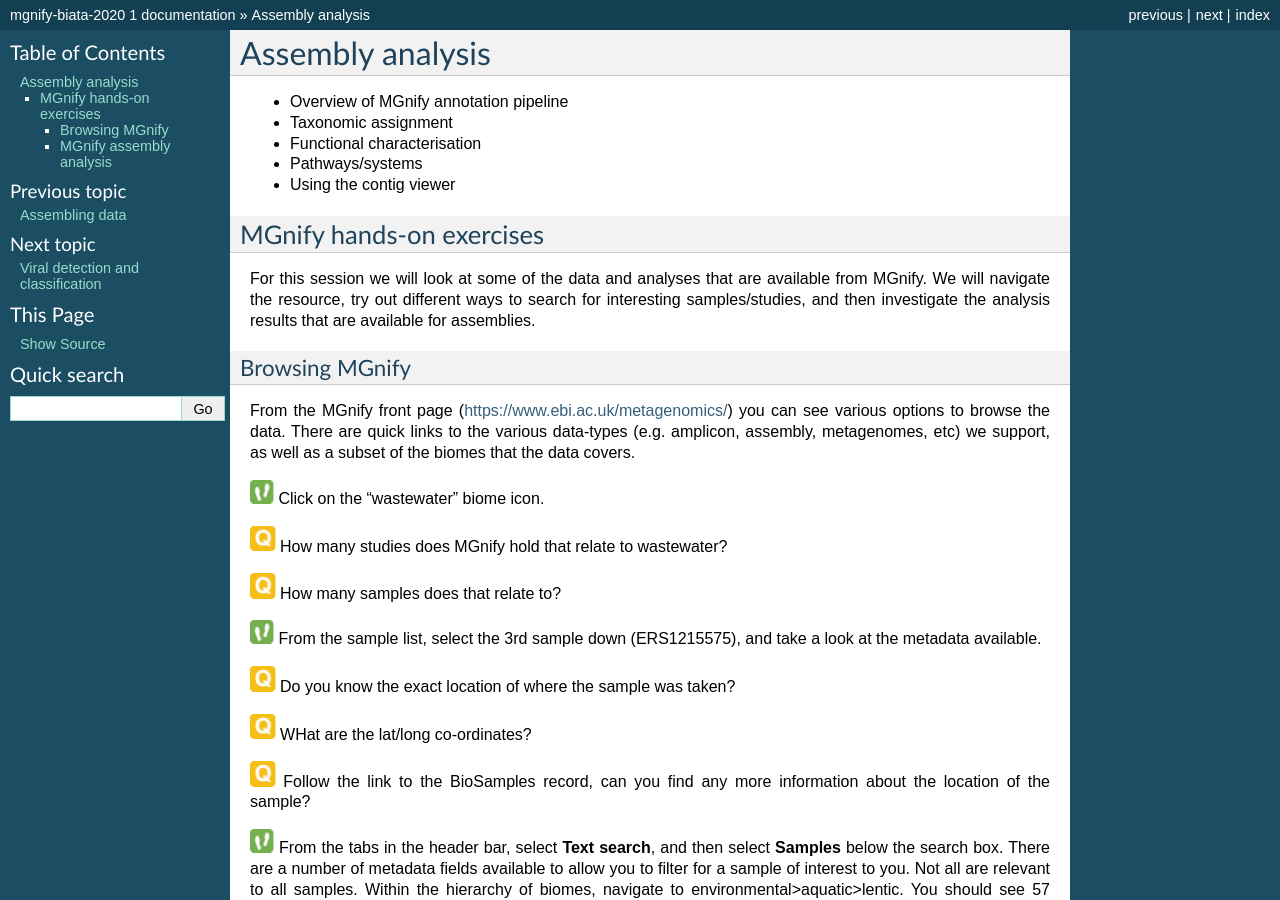
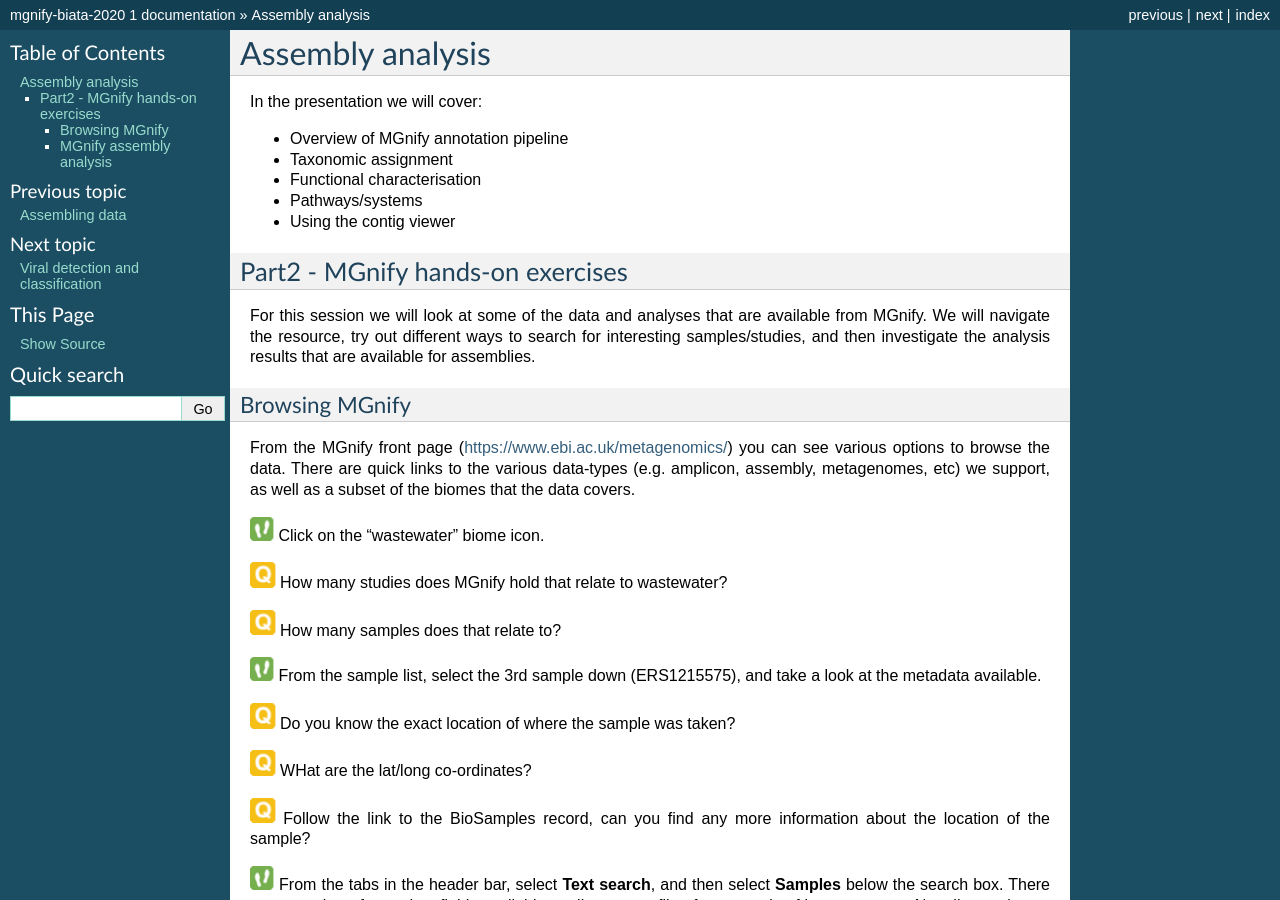
Before and after one commit to EBI-Metagenomics/mgnify-biata-2020, a Sphinx documentation site: the page built from docs/source/assembly-2.rst, in a window 1280 px wide and 900 px high. Built offline with Sphinx 7.4.7, drawn with Linux system fonts in a browser that asks for light colours.

Commit message:
Update assembly-2.rst

```diff
--- a/docs/source/assembly-2.rst
+++ b/docs/source/assembly-2.rst
@@ -13,6 +13,7 @@
 Assembly analysis
 *****************
 
+In the presentation we will cover:
 
 - Overview of MGnify annotation pipeline
 - Taxonomic assignment
@@ -20,8 +21,8 @@
 - Pathways/systems
 - Using the contig viewer
 
-MGnify hands-on exercises
-#########################
+Part2 - MGnify hands-on exercises
+##################################
 
 For this session we will look at some of the data and analyses that are available from MGnify. We will navigate the resource, try out different ways to search for interesting samples/studies, and then investigate the analysis results that are available for assemblies.
 
```
